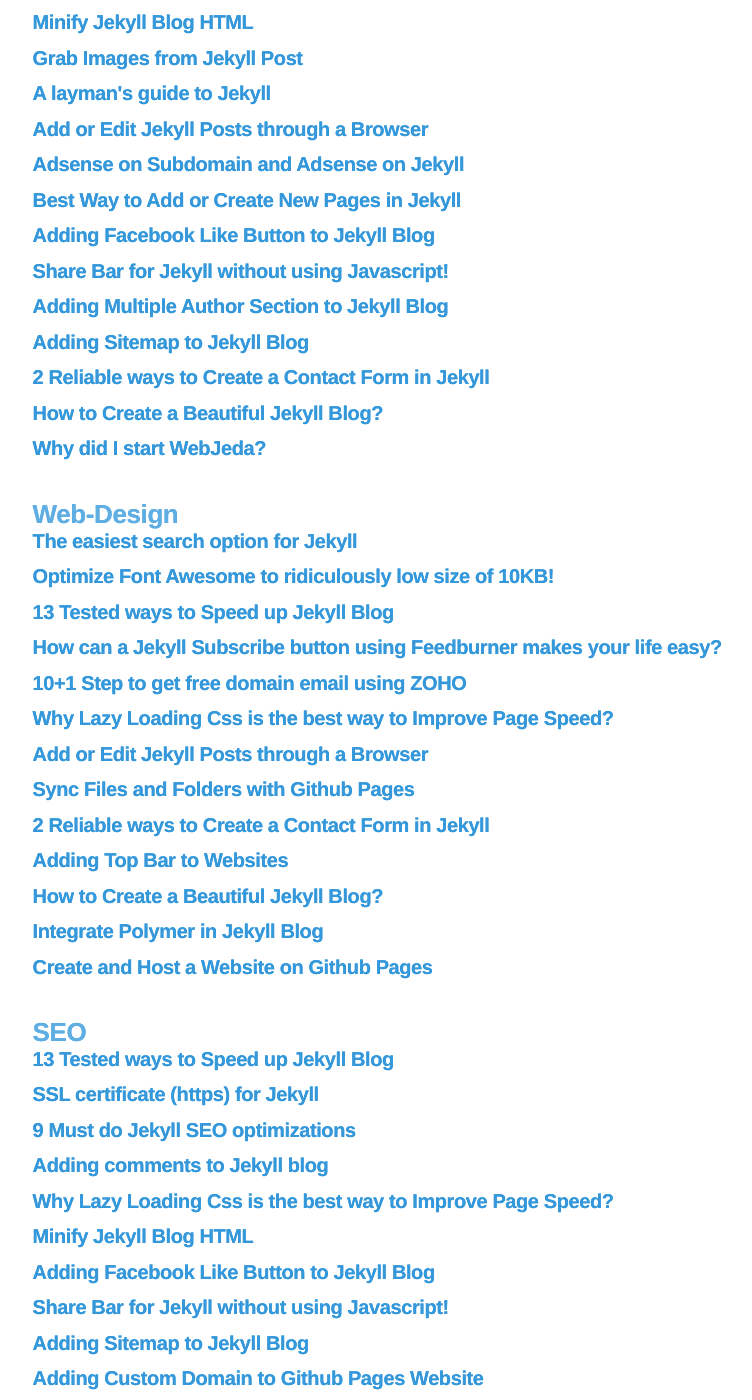
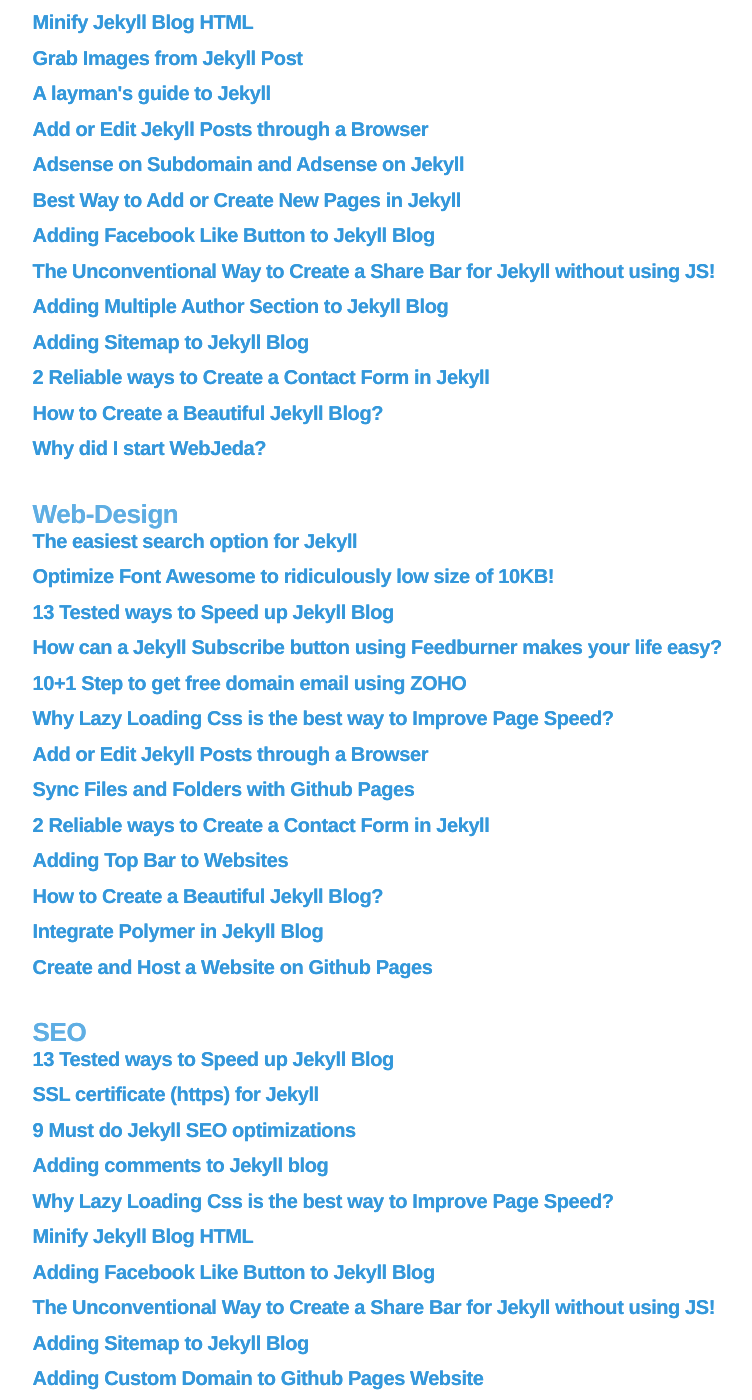
Before and after one commit to virtualous/blog-v3, a Jekyll site: the page built from _pages/tags.html, in a window 1280 px wide and 1400 px high, scrolled down 1535 px. Shown: the whole window, without its empty margins (185-937 px from the left). Built offline with Jekyll 4.4.1, drawn with Linux system fonts in a browser that asks for light colours.

Commit message:
no message

```diff
--- a/_posts/2016-01-20-how-to-add-share-buttons-to-jekyll.md
+++ b/_posts/2016-01-20-how-to-add-share-buttons-to-jekyll.md
@@ -1,5 +1,5 @@
 ---
-title: Share Bar for Jekyll without using Javascript!
+title: The Unconventional Way to Create a Share Bar for Jekyll without using JS!
 desc: Reducing the use of JavaScript results in a faster loading speed. Here is a guide on how to add a social share bar to Jekyll blog. You can copy paste the code and it should work! Many Jekyll themes do not offer a good share bar. So I thought of making one for myself!
 keywords: share bar without javascript, Jekyll share buttons, share buttons for Jekyll blog
 author: sharathdt
```
